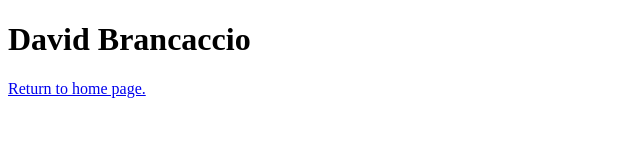
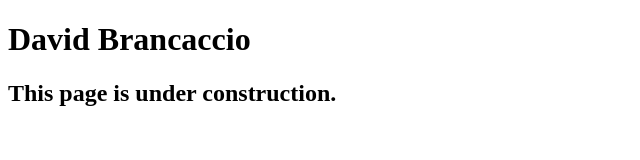
Before and after one commit to Hchauhan03/A05, a plain HTML site: page brancaccio.html in a window 1280 px wide. Shown: the whole page, without its empty margins (0-640 px from the left). Drawn offline with Linux system fonts and the light colour scheme.

Commit message:
Update brancaccio.html

```diff
--- a/brancaccio.html
+++ b/brancaccio.html
@@ -10,7 +10,7 @@
 <body>
     <main>
 	    <h1>David Brancaccio</h1>
-	   <p><a href="index.html">Return to home page.</a></p>
+	   <h2>This page is under construction.</h2>
     </main>
 </body>
 
```
